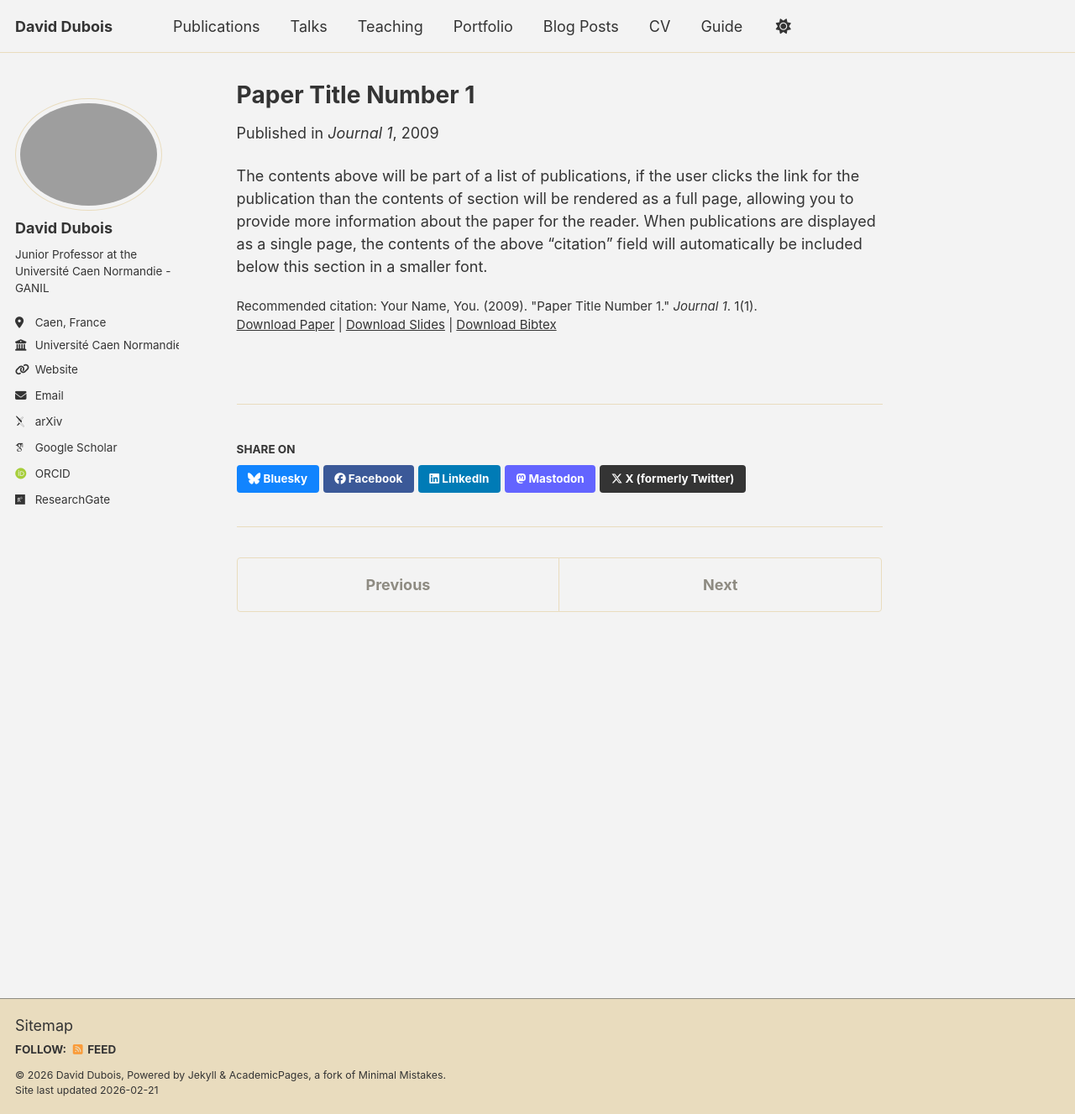
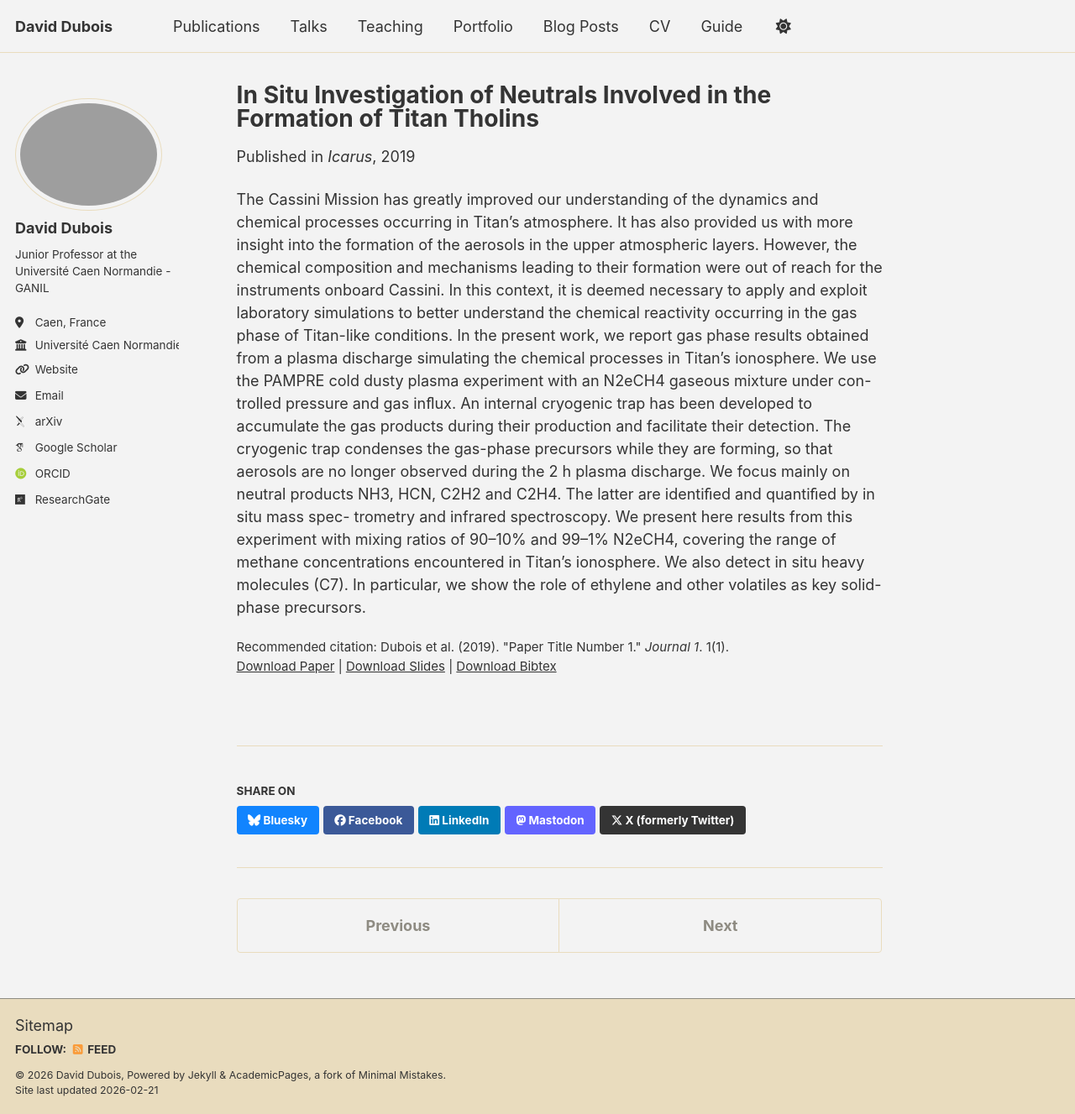
Before and after one commit to daviddubois5/daviddubois, a Jekyll site: the page built from _publications/2009-10-01-paper-title-number-1.md, in a window 1280 px wide and 1327 px high. Shown: the whole window at 84% size. Built offline with Jekyll 4.4.1, drawn with Linux system fonts in a browser that asks for light colours; some web fonts are replaced; a script bundle is joined from its source files by our own code; library files that are not in the unit come from our copies.

Commit message:
Update 2009-10-01-paper-title-number-1.md

```diff
--- a/_publications/2009-10-01-paper-title-number-1.md
+++ b/_publications/2009-10-01-paper-title-number-1.md
@@ -1,14 +1,28 @@
 ---
-title: "Paper Title Number 1"
+title: "In Situ Investigation of Neutrals Involved in the Formation of Titan Tholins"
 collection: publications
 category: manuscripts
 permalink: /publication/2009-10-01-paper-title-number-1
 excerpt: 'This paper is about the number 1. The number 2 is left for future work.'
-date: 2009-10-01
-venue: 'Journal 1'
+date: 2019-10-01
+venue: 'Icarus'
 slidesurl: 'https://academicpages.github.io/files/slides1.pdf'
-paperurl: 'https://academicpages.github.io/files/paper1.pdf'
+paperurl: 'https://doi.org/10.1016/j.icarus.2018.07.006'
 bibtexurl: 'https://academicpages.github.io/files/bibtex1.bib'
-citation: 'Your Name, You. (2009). &quot;Paper Title Number 1.&quot; <i>Journal 1</i>. 1(1).'
+citation: 'Dubois et al. (2019). &quot;Paper Title Number 1.&quot; <i>Journal 1</i>. 1(1).'
 ---
-The contents above will be part of a list of publications, if the user clicks the link for the publication than the contents of section will be rendered as a full page, allowing you to provide more information about the paper for the reader. When publications are displayed as a single page, the contents of the above "citation" field will automatically be included below this section in a smaller font.
+The Cassini Mission has greatly improved our understanding of the dynamics and chemical processes occurring
+in Titan's atmosphere. It has also provided us with more insight into the formation of the aerosols in the upper
+atmospheric layers. However, the chemical composition and mechanisms leading to their formation were out of reach for the
+instruments onboard Cassini. In this context, it is deemed necessary to apply and exploit laboratory simulations
+to better understand the chemical reactivity occurring in the gas phase of Titan-like conditions. In the present
+work, we report gas phase results obtained from a plasma discharge simulating the chemical processes in Titan's
+ionosphere. We use the PAMPRE cold dusty plasma experiment with an N2eCH4 gaseous mixture under con-
+trolled pressure and gas inﬂux. An internal cryogenic trap has been developed to accumulate the gas products
+during their production and facilitate their detection. The cryogenic trap condenses the gas-phase precursors
+while they are forming, so that aerosols are no longer observed during the 2 h plasma discharge. We focus mainly
+on neutral products NH3, HCN, C2H2 and C2H4. The latter are identiﬁed and quantiﬁed by in situ mass spec-
+trometry and infrared spectroscopy. We present here results from this experiment with mixing ratios of 90–10%
+and 99–1% N2eCH4, covering the range of methane concentrations encountered in Titan's ionosphere. We also
+detect in situ heavy molecules (C7). In particular, we show the role of ethylene and other volatiles as key solid-
+phase precursors.
```
